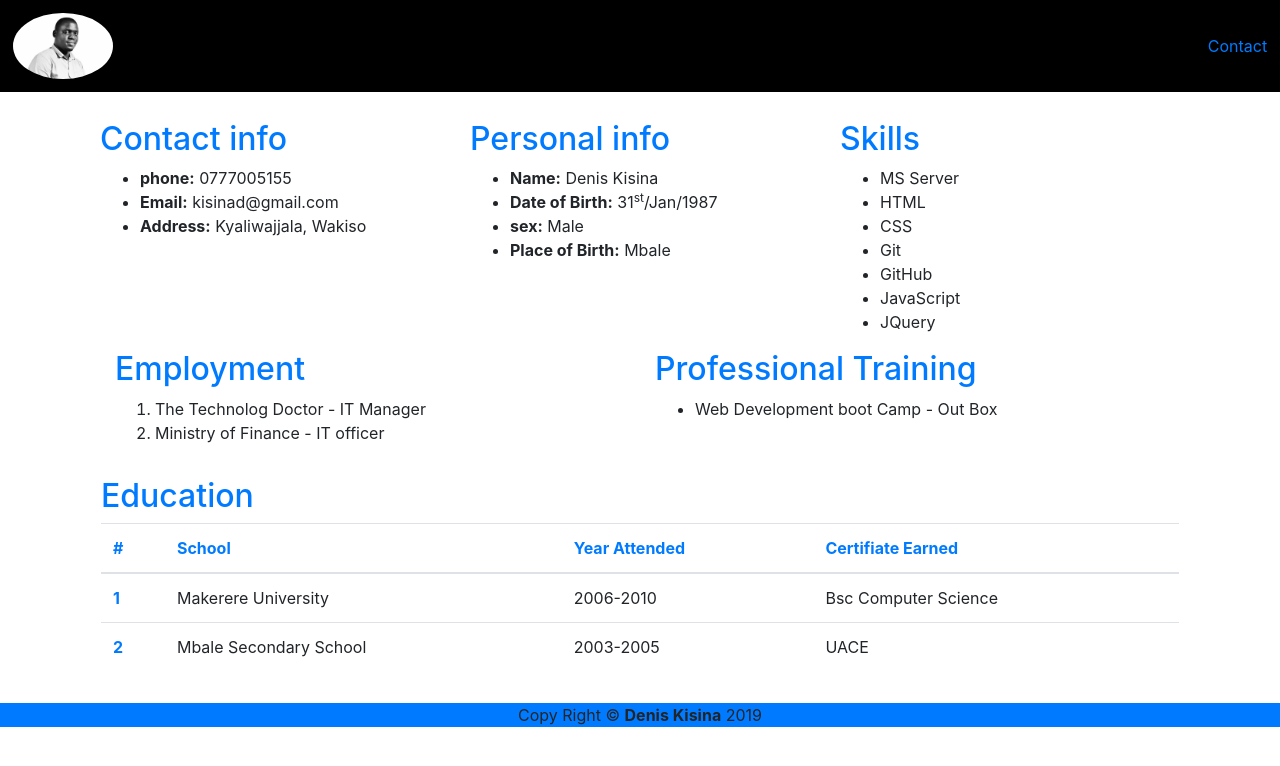
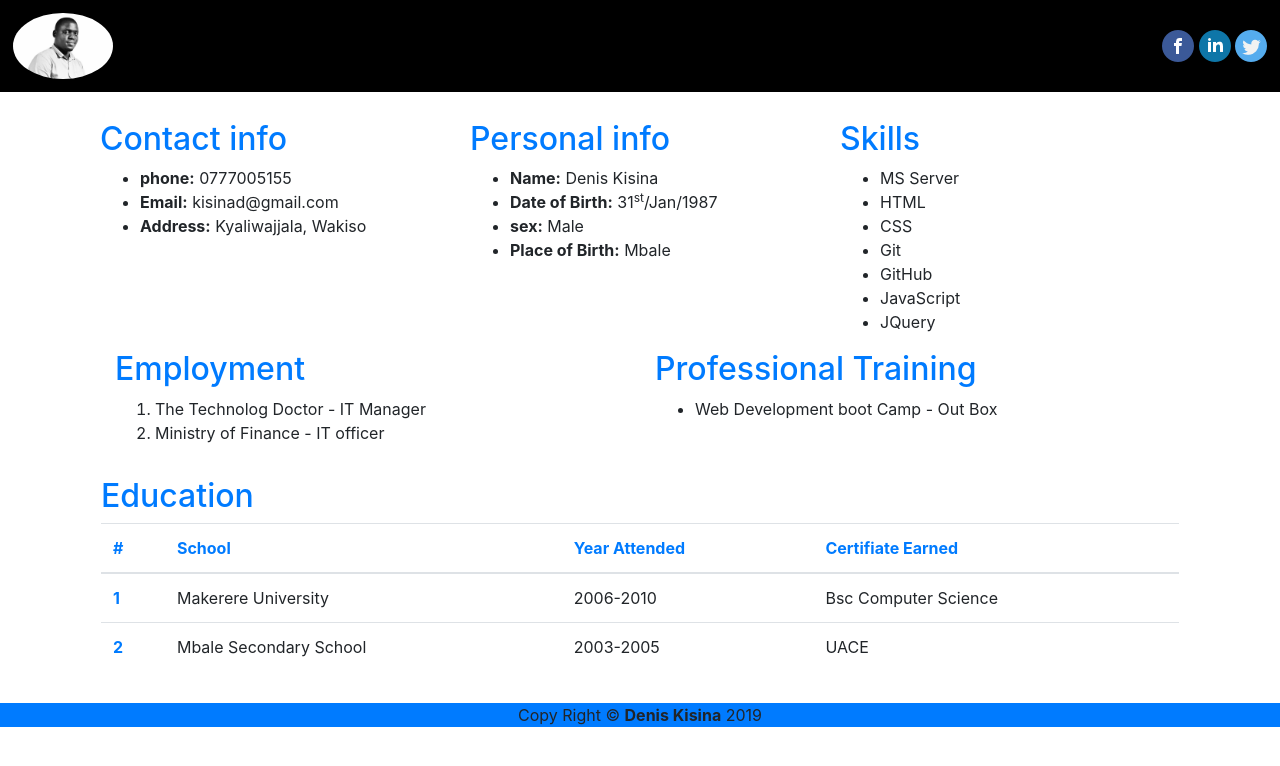
Before and after one commit to kisinad/using-bootstrap, a plain HTML site: page index.html in a window 1280 px wide. Drawn offline with Linux system fonts and the light colour scheme.

Commit message:
added social icon

```diff
--- a/index.html
+++ b/index.html
@@ -17,7 +17,15 @@
 					<!-- <h1>Denis Kisina</h1> -->
 					<img src="img/denis-kisina.png" width="100px" alt="denis-isina-photo" class="img-fluid rounded-circle" />
 					<nav>
-						<a class="nav_link" href="#">Contact</a>
+						<a class="nav_link" href="https://www.facebook.com/kisinad">
+							<img src="img/facebook.png" />
+						</a>
+						<a class="nav_link" href="https://www.linkedin.com/in/deniskisina/">
+							<img src="img/linkedin.png" />
+						</a>
+						<a class="nav_link" href="https://twitter.com/KisinaDenis">
+							<img src="img/twitter.png" />
+						</a>
 					</nav>
 				<!-- </div> -->
 			</header>
```
Also changed, not shown: img/facebook.png (added), img/linkedin.png (added), img/twitter.png (added).
